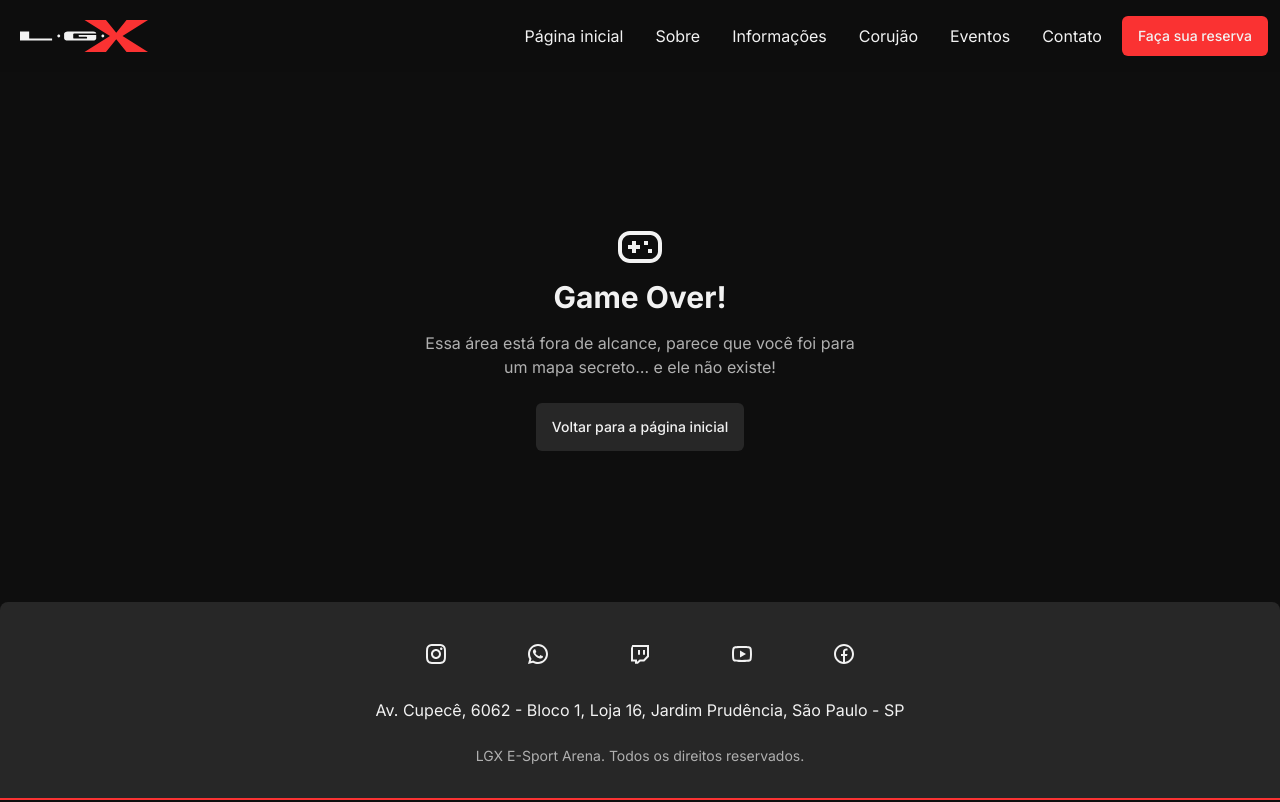
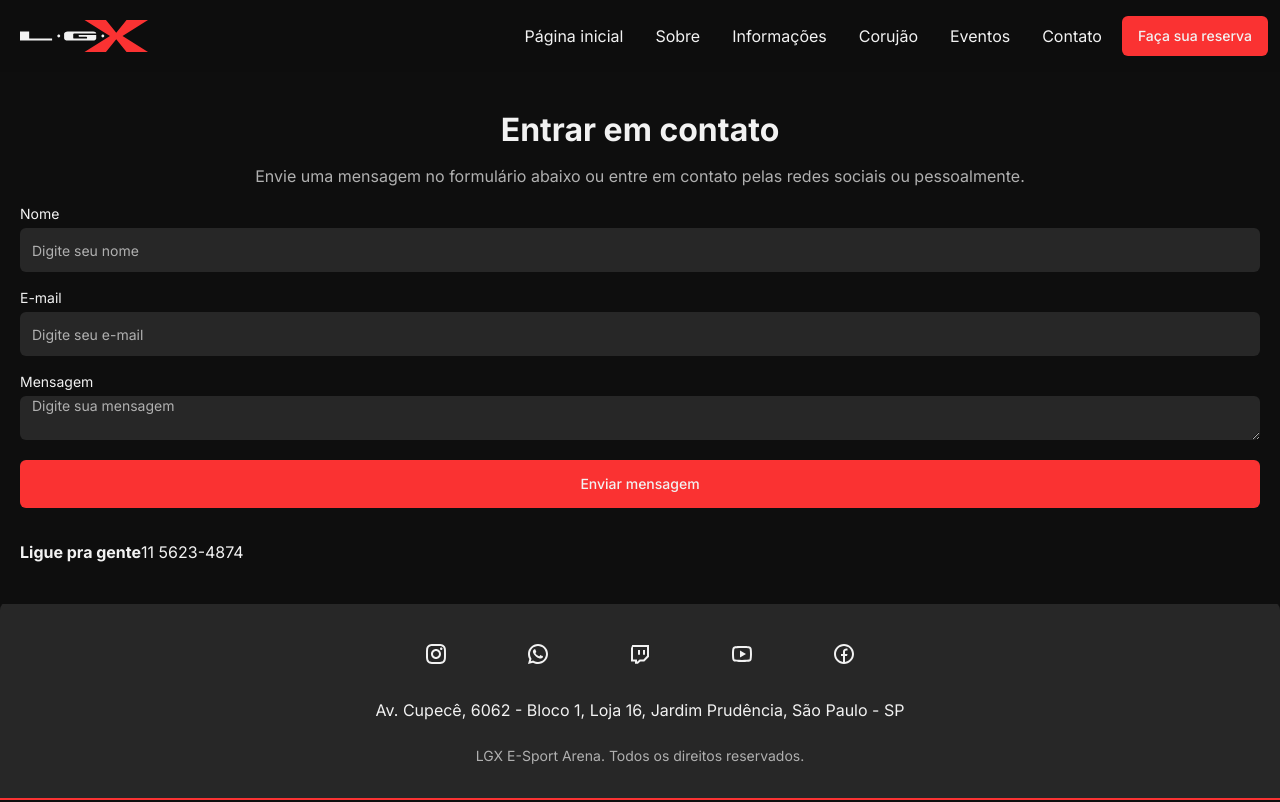
Before and after one commit to lgxarena/lgx-website, a Next.js app: page /contato in a window 1280 px wide. Before the commit this address had no page. Built offline with nearby package versions, Linux system fonts and the light colour scheme.

Commit message:
feat: adding contact page

```diff
--- a/package.json
+++ b/package.json
@@ -26,15 +26,18 @@
     "lucide-react": "^0.469.0",
     "motion": "^11.15.0",
     "next": "15.1.3",
+    "nodemailer": "^6.10.0",
     "react": "^19.0.0",
     "react-dom": "^19.0.0",
     "react-icons": "^5.4.0",
-    "tailwind-merge": "^2.6.0"
+    "tailwind-merge": "^2.6.0",
+    "zod": "^3.24.2"
   },
   "devDependencies": {
     "@commitlint/cli": "^19.6.0",
     "@commitlint/config-conventional": "^19.6.0",
     "@types/node": "^20",
+    "@types/nodemailer": "^6.4.17",
     "@types/react": "^19",
     "@types/react-dom": "^19",
     "@typescript-eslint/eslint-plugin": "^7.18.0",
--- /dev/null
+++ b/src/actions/send-contact-email.ts
@@ -0,0 +1,23 @@
+'use server'
+
+import { sendMail } from '@/lib/nodmailer'
+import { ContactFormData } from '@/schemas/contact-schema'
+import { env } from '@/utils/env'
+
+export async function sendContactEmail({ name, email, message }: ContactFormData) {
+  try {
+    const mailOptions = {
+      from: `${name} <${env.SMTP_USER}>`,
+      replyTo: `${name} <${email}>`,
+      to: env.SMTP_USER,
+      subject: `Novo Contato de ${name}`,
+      text: `Nome: ${name}\nEmail: ${email}\nMensagem:\n${message}`,
+    }
+
+    await sendMail(mailOptions)
+
+    return { success: true }
+  } catch {
+    return { success: false, error: 'Falha ao enviar email.' }
+  }
+}
--- /dev/null
+++ b/src/app/api/contact/route.ts
@@ -0,0 +1,44 @@
+import { NextRequest, NextResponse } from 'next/server'
+import nodemailer from 'nodemailer'
+
+import { env } from '@/utils/env'
+
+export async function POST(request: NextRequest) {
+  try {
+    const { name, email, message } = await request.json()
+
+    const transporter = nodemailer.createTransport({
+      host: env.SMTP_HOST,
+      port: Number(env.SMTP_PORT),
+      secure: env.SMTP_SECURE === 'true',
+      auth: {
+        type: 'login',
+        user: env.SMTP_USER,
+        pass: env.SMTP_PASSWORD,
+      },
+    })
+
+    const mailOptions = {
+      from: {
+        name,
+        address: env.SMTP_USER,
+      },
+      replyTo: {
+        name,
+        address: email,
+      },
+      to: env.SMTP_USER,
+      subject: `Novo Contato de ${name}`,
+      text: `Nome: ${name}\nEmail: ${email}\nMensagem:\n${message}`,
+      sender: {
+        name,
+        address: email,
+      },
+    }
+
+    await transporter.sendMail(mailOptions)
+    return NextResponse.json({ success: true }, { status: 200 })
+  } catch {
+    return NextResponse.json({ error: 'Falha ao enviar email.' }, { status: 500 })
+  }
+}
--- /dev/null
+++ b/src/app/contato/page.tsx
@@ -0,0 +1,42 @@
+import { Field } from '@/components/common/field'
+import { Button } from '@/components/ui/button'
+import { Input } from '@/components/ui/input'
+import Label from '@/components/ui/label'
+import { Textarea } from '@/components/ui/textarea'
+
+export default function Contact() {
+  return (
+    <main className="relative z-[5] flex flex-1 flex-col bg-neutral px-5 py-8 md:py-10">
+      <div>
+        <h1 className="mb-4 text-center text-3xl font-bold sm:text-[32px]">Entrar em contato</h1>
+        <p className="mx-auto max-w-screen-xl text-center text-neutral-300">
+          Envie uma mensagem no formulário abaixo ou entre em contato pelas redes sociais ou
+          pessoalmente.
+        </p>
+
+        <form className="mt-4 space-y-5 pb-8">
+          <div className="space-y-4">
+            <Field>
+              <Label htmlFor="name">Nome</Label>
+              <Input id="name" name="name" placeholder="Digite seu nome" type="text" />
+            </Field>
+            <Field>
+              <Label htmlFor="email">E-mail</Label>
+              <Input id="email" name="email" placeholder="Digite seu e-mail" type="email" />
+            </Field>
+            <Field>
+              <Label htmlFor="message">Mensagem</Label>
+              <Textarea id="message" name="message" placeholder="Digite sua mensagem" />
+            </Field>
+          </div>
+
+          <Button className="w-full">Enviar mensagem</Button>
+        </form>
+      </div>
+      <div>
+        <b>Ligue pra gente</b>
+        <a href="#tel">11 5623-4874</a>
+      </div>
+    </main>
+  )
+}
--- /dev/null
+++ b/src/components/common/field.tsx
@@ -0,0 +1,9 @@
+import { ComponentProps } from 'react'
+
+import { cn } from '@/utils/cn'
+
+type FieldProps = ComponentProps<'div'>
+
+export function Field({ className, ...props }: FieldProps) {
+  return <div className={cn('flex flex-col gap-1', className)} {...props} />
+}
--- /dev/null
+++ b/src/components/ui/input.tsx
@@ -0,0 +1,17 @@
+import { ComponentProps } from 'react'
+
+import { cn } from '@/utils/cn'
+
+type InputProps = ComponentProps<'input'>
+
+export function Input({ className, ...props }: InputProps) {
+  return (
+    <input
+      className={cn(
+        'h-11 w-full rounded-md bg-neutral-900 px-3 text-sm placeholder:text-neutral-300',
+        className
+      )}
+      {...props}
+    />
+  )
+}
--- /dev/null
+++ b/src/components/ui/label.tsx
@@ -0,0 +1,13 @@
+import { ComponentProps } from 'react'
+
+import { cn } from '@/utils/cn'
+
+type LabelProps = ComponentProps<'label'>
+
+export default function Label({ children, className, ...props }: LabelProps) {
+  return (
+    <label className={cn('text-sm', className)} {...props}>
+      {children}
+    </label>
+  )
+}
--- /dev/null
+++ b/src/components/ui/textarea.tsx
@@ -0,0 +1,17 @@
+import { ComponentProps } from 'react'
+
+import { cn } from '@/utils/cn'
+
+type TextareaProps = ComponentProps<'textarea'>
+
+export function Textarea({ className, ...props }: TextareaProps) {
+  return (
+    <textarea
+      className={cn(
+        'h-11 w-full rounded-md bg-neutral-900 px-3 text-sm placeholder:text-neutral-300',
+        className
+      )}
+      {...props}
+    />
+  )
+}
--- /dev/null
+++ b/src/lib/nodmailer.ts
@@ -0,0 +1,15 @@
+import nodemailer, { SendMailOptions } from 'nodemailer'
+
+import { env } from '@/utils/env'
+
+export const transporter = nodemailer.createTransport({
+  host: env.SMTP_HOST,
+  port: Number(env.SMTP_PORT),
+  secure: true,
+  auth: {
+    user: env.SMTP_USER,
+    pass: env.SMTP_PASSWORD,
+  },
+})
+
+export const sendMail = (mailOptions: SendMailOptions) => transporter.sendMail(mailOptions)
--- /dev/null
+++ b/src/schemas/contact-schema.ts
@@ -0,0 +1,9 @@
+import { z } from 'zod'
+
+export const contactSchema = z.object({
+  name: z.string().trim().min(1, 'Nome obrigatório'),
+  email: z.string().email('E-mail inválido').trim().min(1, 'E-mail obrigatório'),
+  message: z.string().trim().min(1, 'Mensagem obrigatório').min(10, 'Mensagem muito curta'),
+})
+
+export type ContactFormData = z.infer<typeof contactSchema>
--- /dev/null
+++ b/src/utils/env.ts
@@ -0,0 +1,15 @@
+import { z } from 'zod'
+
+const envSchema = z.object({
+  PORT: z.coerce.number().min(1000),
+  ENV: z
+    .union([z.literal('development'), z.literal('testing'), z.literal('production')])
+    .default('development'),
+  SMTP_HOST: z.string().min(1),
+  SMTP_PORT: z.coerce.number().min(100),
+  SMTP_SECURE: z.union([z.literal('true'), z.literal('false')]).default('true'),
+  SMTP_USER: z.string().min(1).email(),
+  SMTP_PASSWORD: z.string().min(1),
+})
+
+export const env = envSchema.parse(process.env)
```
